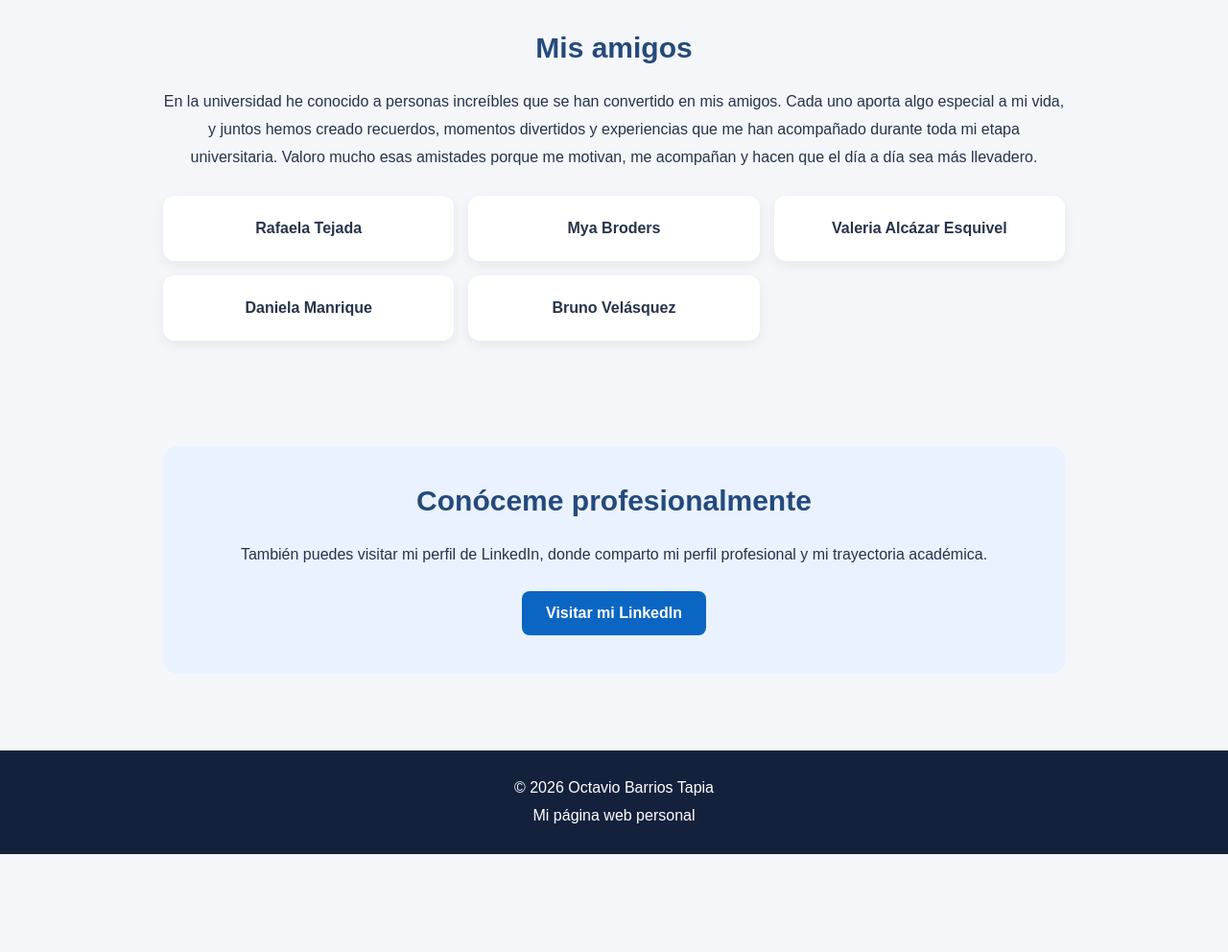
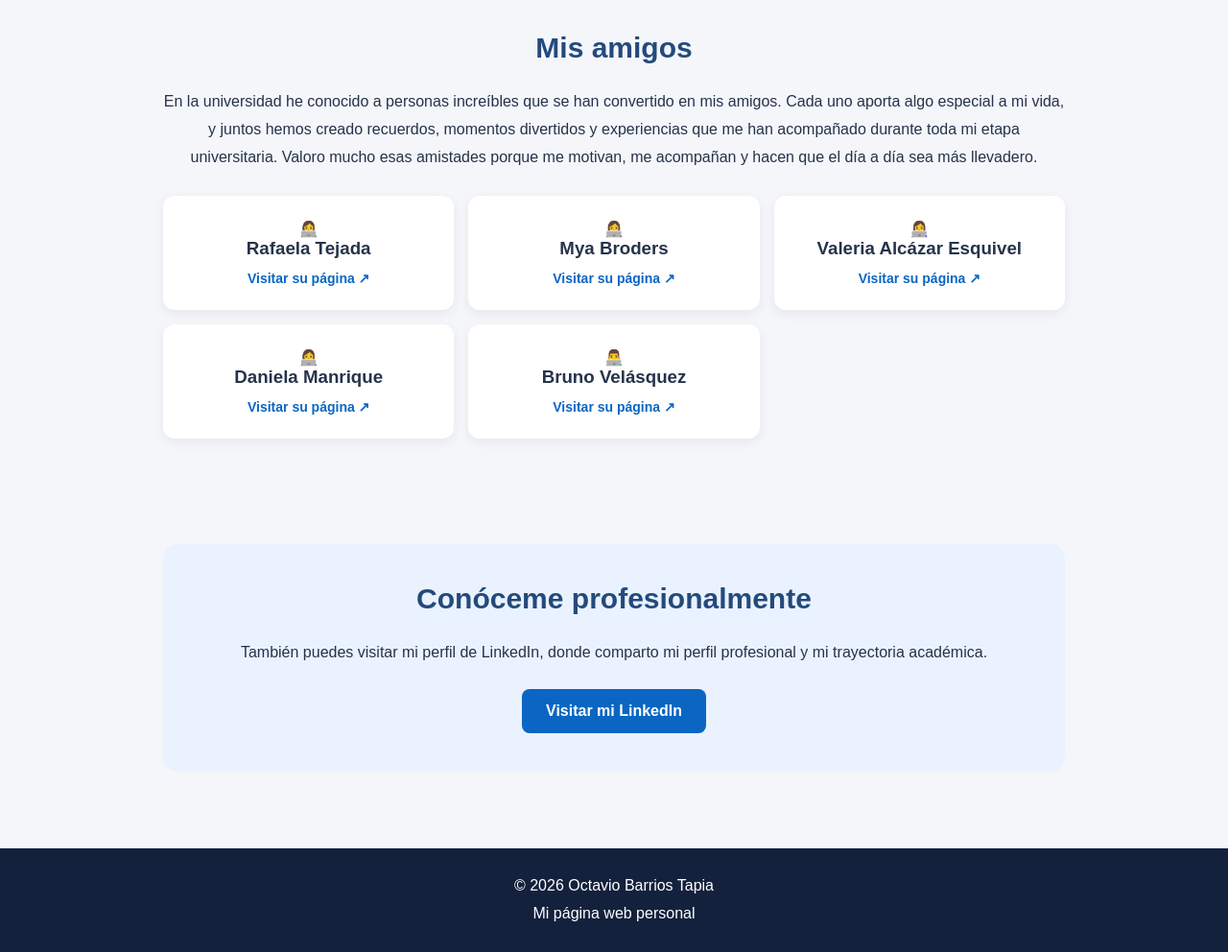
Before and after one commit to octaviobarrios01/mi-pagina-web, a plain HTML site: page index.html in a window 1280 px wide. Shown: the part 1445-2437 px from the top of the page at 96% size. Before the commit the page ends 2335 px from the top, so only its background shows below. Drawn offline with Linux system fonts and the light colour scheme.

Commit message:
Actualizar página personal
Updated comments for consistency in Spanish language.

```diff
--- a/index.html
+++ b/index.html
@@ -1,3 +1,4 @@
+
 <!DOCTYPE html>
 <html lang="es">
 <head>
@@ -97,6 +98,8 @@
             line-height: 2;
         }
 
+        /* SECCION DE AMIGOS */
+
         .amigos {
             display: grid;
             grid-template-columns: repeat(3, 1fr);
@@ -110,6 +113,23 @@
             border-radius: 12px;
             font-weight: bold;
             box-shadow: 0 4px 12px #00000010;
+            text-decoration: none;
+            color: #26334a;
+            display: block;
+            transition: 0.3s;
+        }
+
+        .amigo:hover {
+            transform: translateY(-5px);
+            background: #eaf2ff;
+            color: #3975a8;
+        }
+
+        .amigo span {
+            display: block;
+            margin-top: 12px;
+            color: #0A66C2;
+            font-size: 14px;
         }
 
         .descripcion-amigos {
@@ -117,6 +137,8 @@
             line-height: 1.8;
             margin-bottom: 25px;
         }
+
+        /* LINKEDIN */
 
         .linkedin {
             text-align: center;
@@ -146,6 +168,8 @@
             transform: translateY(-3px);
         }
 
+        /* PIE DE PAGINA */
+
         footer {
             background: #14213d;
             color: white;
@@ -153,6 +177,8 @@
             padding: 25px;
             line-height: 1.8;
         }
+
+        /* DISEÑO RESPONSIVE */
 
         @media (max-width: 700px) {
             .cursos {
@@ -183,7 +209,8 @@
 
 <body>
 
-    <!-- MENÚ DE NAVEGACIÓN -->
+    <!-- MENU DE NAVEGACION -->
+
     <nav>
         <a href="#inicio">Inicio</a>
         <a href="#sobre">Sobre mí</a>
@@ -192,14 +219,16 @@
         <a href="#linkedin">LinkedIn</a>
     </nav>
 
-    <!-- PRESENTACIÓN -->
+    <!-- PRESENTACION -->
+
     <header id="inicio">
         <h1>Octavio Barrios Tapia</h1>
         <p>Bienvenido a mi página personal</p>
         <p>Estudiante de Administración</p>
     </header>
 
-    <!-- SOBRE MÍ -->
+    <!-- SOBRE MI -->
+
     <section id="sobre">
         <h2>Sobre mí</h2>
 
@@ -231,6 +260,7 @@
     </section>
 
     <!-- MIS CURSOS -->
+
     <section id="cursos">
         <h2>Mis cursos y malla curricular</h2>
 
@@ -278,7 +308,8 @@
         </div>
     </section>
 
-    <!-- MIS AMIGOS -->
+    <!-- MIS AMIGOS CON SUS ENLACES -->
+
     <section id="amigos">
         <h2>Mis amigos</h2>
 
@@ -293,15 +324,67 @@
         </p>
 
         <div class="amigos">
-            <div class="amigo">Rafaela Tejada</div>
-            <div class="amigo">Mya Broders</div>
-            <div class="amigo">Valeria Alcázar Esquivel</div>
-            <div class="amigo">Daniela Manrique</div>
-            <div class="amigo">Bruno Velásquez</div>
+
+            <!-- RAFAELA -->
+
+            <a href="https://rafaelatejadaramirez.netlify.app/"
+               target="_blank"
+               rel="noopener noreferrer"
+               class="amigo">
+                👩‍💻
+                <h3>Rafaela Tejada</h3>
+                <span>Visitar su página ↗</span>
+            </a>
+
+            <!-- MYA -->
+
+            <a href="https://myabroders.netlify.app/"
+               target="_blank"
+               rel="noopener noreferrer"
+               class="amigo">
+                👩‍💻
+                <h3>Mya Broders</h3>
+                <span>Visitar su página ↗</span>
+            </a>
+
+            <!-- VALERIA -->
+
+            <a href="https://valeria-alcazar-esquivel.netlify.app/"
+               target="_blank"
+               rel="noopener noreferrer"
+               class="amigo">
+                👩‍💻
+                <h3>Valeria Alcázar Esquivel</h3>
+                <span>Visitar su página ↗</span>
+            </a>
+
+            <!-- DANIELA -->
+
+            <a href="https://danielamanrique-art.github.io/danielamanrique/"
+               target="_blank"
+               rel="noopener noreferrer"
+               class="amigo">
+                👩‍💻
+                <h3>Daniela Manrique</h3>
+                <span>Visitar su página ↗</span>
+            </a>
+
+            <!-- BRUNO -->
+
+            <a href="https://brunovelasquez1801.github.io/brunovelasquez18.github.io/"
+               target="_blank"
+               rel="noopener noreferrer"
+               class="amigo">
+                👨‍💻
+                <h3>Bruno Velásquez</h3>
+                <span>Visitar su página ↗</span>
+            </a>
+
         </div>
     </section>
 
     <!-- LINKEDIN -->
+
     <section id="linkedin">
         <div class="linkedin">
             <h2>Conóceme profesionalmente</h2>
@@ -322,7 +405,8 @@
         </div>
     </section>
 
-    <!-- PIE DE PÁGINA -->
+    <!-- PIE DE PAGINA -->
+
     <footer>
         <p>© 2026 Octavio Barrios Tapia</p>
         <p>Mi página web personal</p>
```
